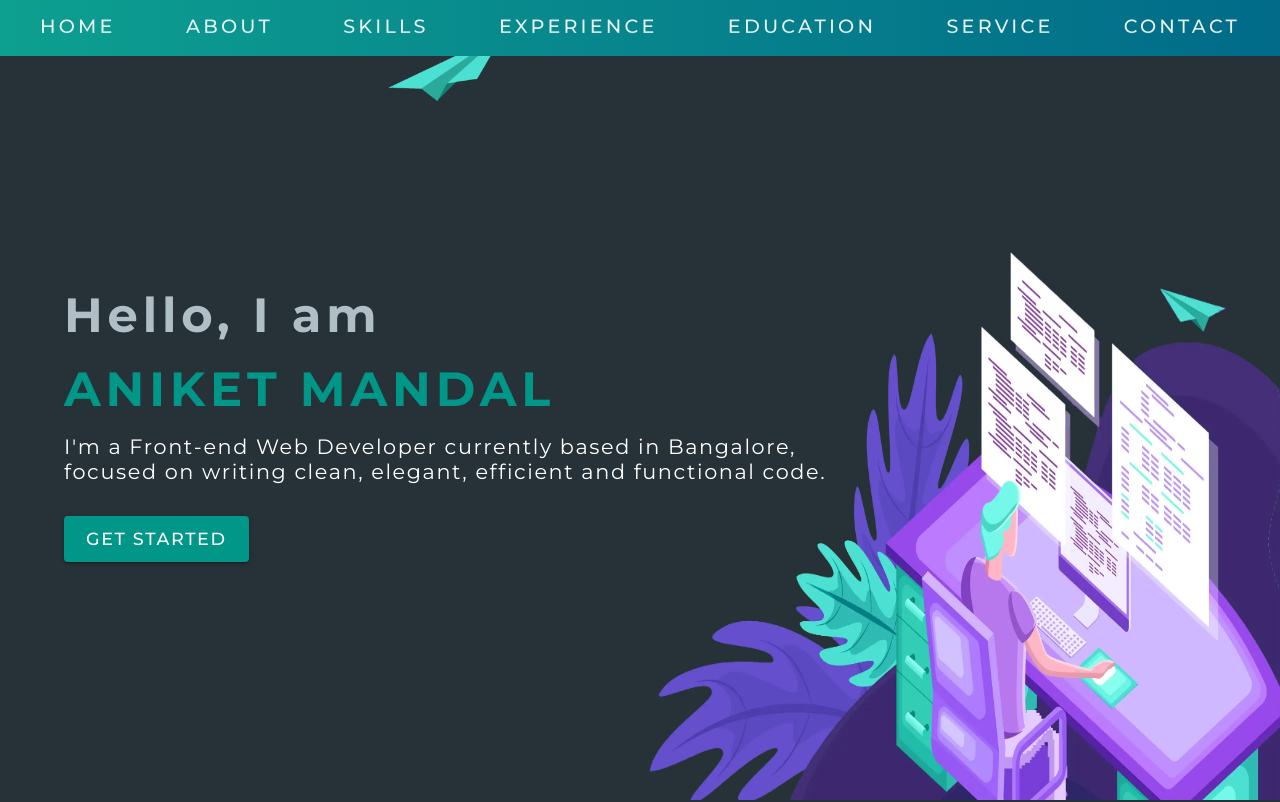
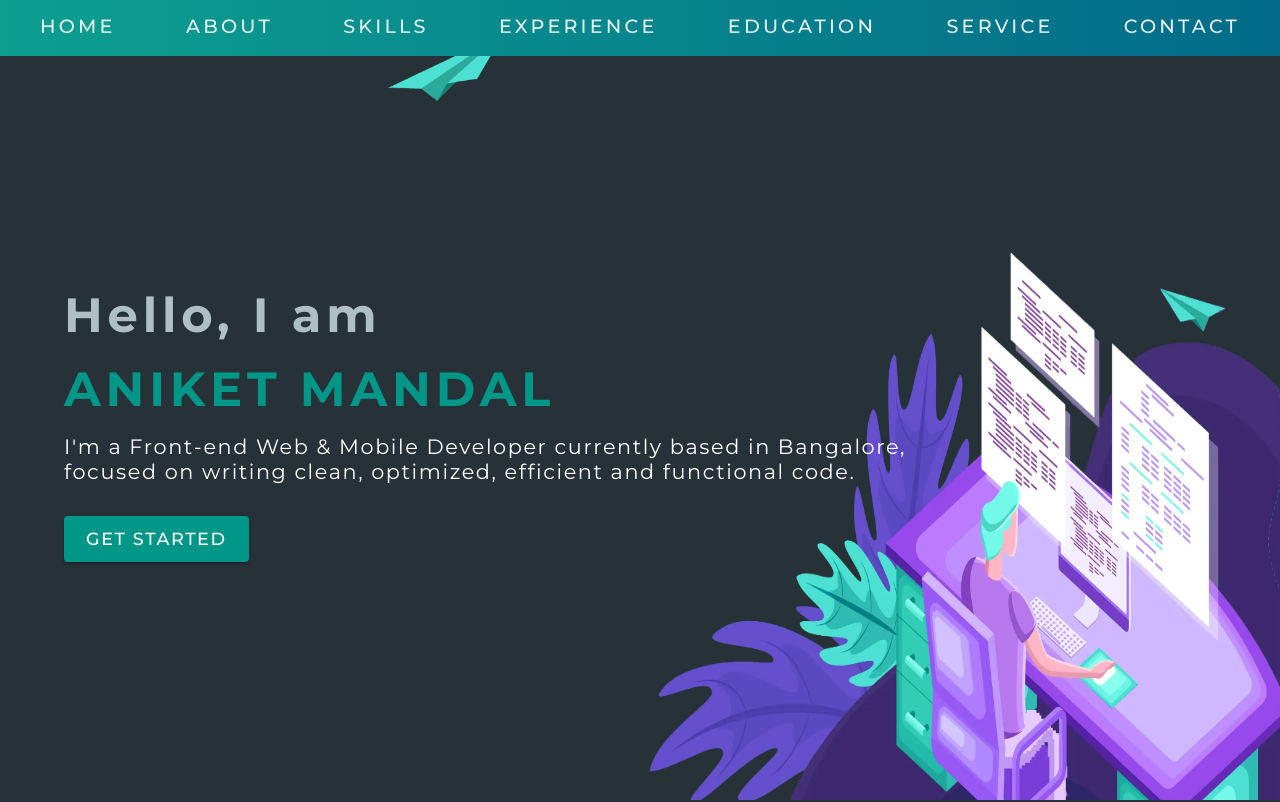
Before and after one commit to aniketDev/my-portfolio-v2, a React (Create React App) app: page / in a window 1280 px wide. Shown: the top 802 px of the page. Built offline with nearby package versions, Linux system fonts and the light colour scheme.

Commit message:
Tagline change

```diff
--- a/src/components/Home/Home.js
+++ b/src/components/Home/Home.js
@@ -25,8 +25,9 @@ const Home = () => {
             <span>Aniket Mandal</span>
           </h1>
           <p>
-            I'm a Front-end Web Developer currently based in Bangalore, <br />
-            focused on writing clean, elegant, efficient and functional code.
+            I'm a Front-end Web & Mobile Developer currently based in Bangalore,{' '}
+            <br />
+            focused on writing clean, optimized, efficient and functional code.
           </p>
           <Link href="#about" underline="none">
             <Button size="large" variant="contained" className="home-button">
```
